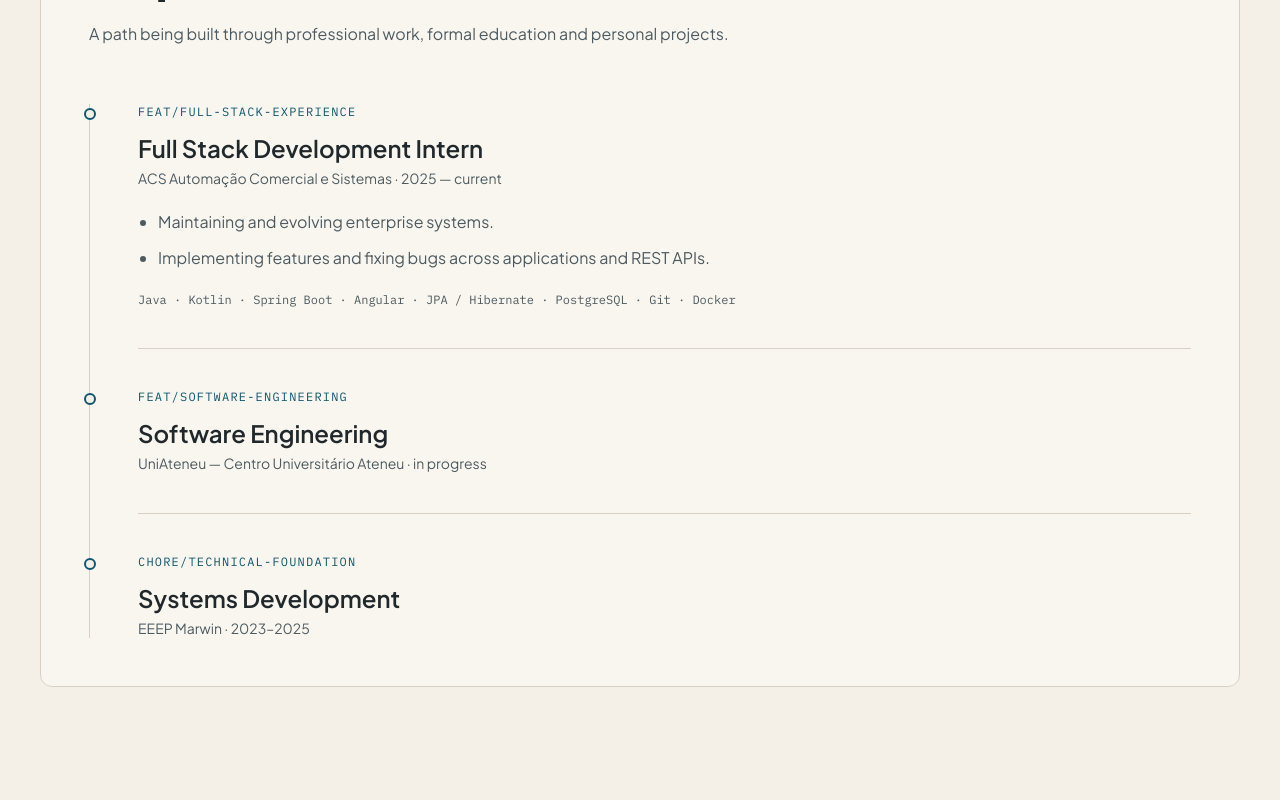
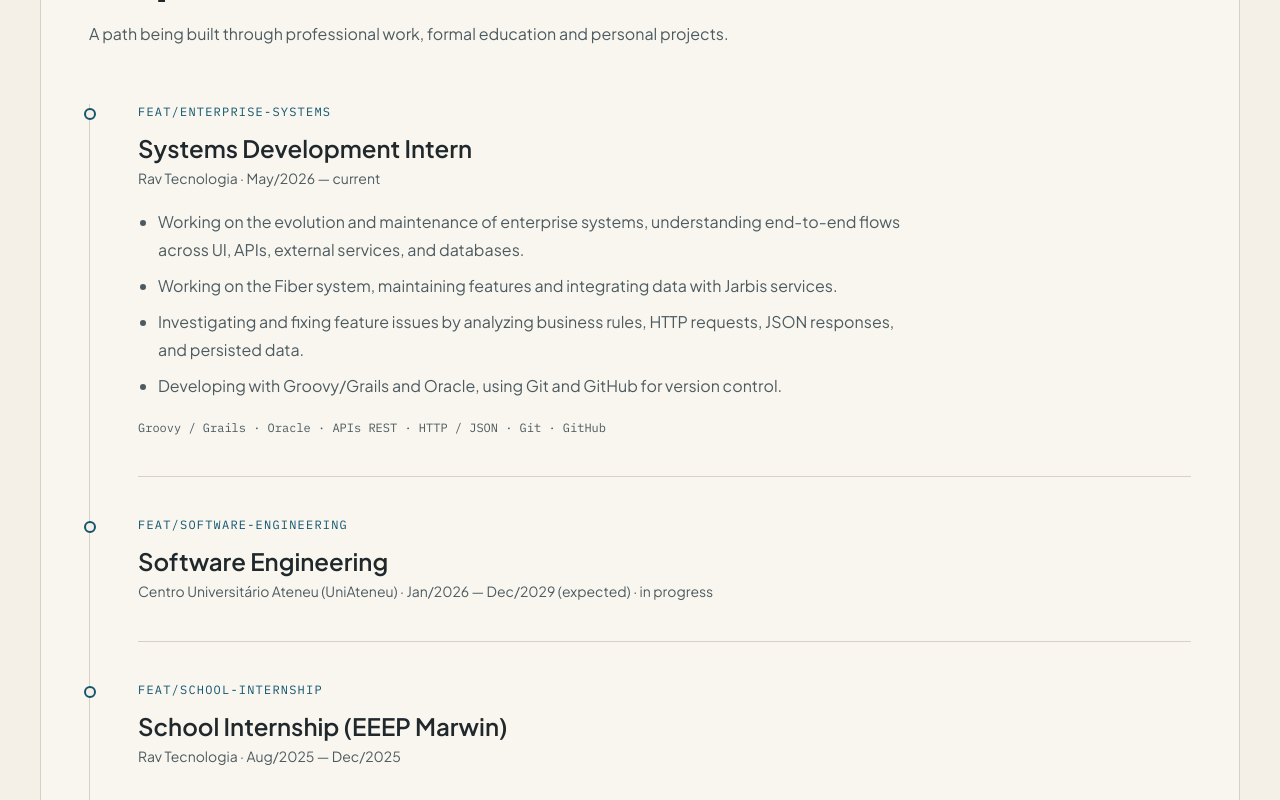
Before and after one commit to CA10V1ANA/Portfolio, a React (Vite) app: page /#skills in a window 1280 px wide. Shown: the part 5000-5800 px from the top of the page. Built offline with nearby package versions, Linux system fonts and the light colour scheme.

Commit message:
feat(experience): atualiza trajetória com Rav Tecnologia e formação

```diff
--- a/src/components/sections/Experience.tsx
+++ b/src/components/sections/Experience.tsx
@@ -4,7 +4,8 @@ import { EXPERIENCE } from '@/data/experience';
 
 export function Experience() {
   const { t } = useTranslation('pages');
-  const role = EXPERIENCE[0];
+  const currentRole = EXPERIENCE[0];
+  const schoolInternship = EXPERIENCE[1];
   const degree = EDUCATION[0];
   const technical = EDUCATION[1];
 
@@ -35,20 +36,23 @@ export function Experience() {
               aria-hidden="true"
             />
             <p className="font-mono text-xs uppercase tracking-widest text-accent">
-              feat/full-stack-experience
+              feat/enterprise-systems
             </p>
-            <h3 className="mt-3 text-2xl font-semibold">{t('experience.role.acsAutomacao')}</h3>
+            <h3 className="mt-3 text-2xl font-semibold">{t('experience.role.ravTitle')}</h3>
             <p className="mt-1 text-sm text-muted-foreground">
-              {role.company} · {role.startDate} — {t('experience.current')}
+              {currentRole.company} · {t('experience.role.ravPeriod')} — {t('experience.current')}
             </p>
             <ul className="mt-5 max-w-3xl list-disc space-y-2 pl-5 leading-7 text-muted-foreground">
-              <li>{t('experience.role.acsDesc1')}</li>
-              <li>{t('experience.role.acsDesc2')}</li>
+              <li>{t('experience.role.ravDesc1')}</li>
+              <li>{t('experience.role.ravDesc2')}</li>
+              <li>{t('experience.role.ravDesc3')}</li>
+              <li>{t('experience.role.ravDesc4')}</li>
             </ul>
             <p className="mt-5 font-mono text-xs text-muted-foreground">
-              {role.technologies?.join(' · ')}
+              {currentRole.technologies?.join(' · ')}
             </p>
           </li>
+
           <li className="relative border-b border-border py-10">
             <span
               className="absolute -left-[2.05rem] top-11 h-3 w-3 rounded-full border-2 border-accent bg-background sm:-left-[3.35rem]"
@@ -61,9 +65,27 @@ export function Experience() {
               {t('experience.education.uniateneuField')}
             </h3>
             <p className="mt-1 text-sm text-muted-foreground">
-              {degree.institution} · {t('experience.ongoing')}
+              {degree.institution} · {t('experience.education.uniateneuPeriod')} ·{' '}
+              {t('experience.ongoing')}
             </p>
           </li>
+
+          <li className="relative border-b border-border py-10">
+            <span
+              className="absolute -left-[2.05rem] top-11 h-3 w-3 rounded-full border-2 border-accent bg-background sm:-left-[3.35rem]"
+              aria-hidden="true"
+            />
+            <p className="font-mono text-xs uppercase tracking-widest text-accent">
+              feat/school-internship
+            </p>
+            <h3 className="mt-3 text-2xl font-semibold">
+              {t('experience.role.ravInternshipTitle')}
+            </h3>
+            <p className="mt-1 text-sm text-muted-foreground">
+              {schoolInternship.company} · {t('experience.role.ravInternshipPeriod')}
+            </p>
+          </li>
+
           <li className="relative pt-10">
             <span
               className="absolute -left-[2.05rem] top-11 h-3 w-3 rounded-full border-2 border-accent bg-background sm:-left-[3.35rem]"
--- a/src/data/education.ts
+++ b/src/data/education.ts
@@ -3,8 +3,9 @@ import type { EducationItem } from '@/types';
 export const EDUCATION: EducationItem[] = [
   {
     id: 'uniateneu',
-    institution: 'UniAteneu — Centro Universitário Ateneu',
-    startDate: '2026-02',
+    institution: 'Centro Universitário Ateneu (UniAteneu)',
+    startDate: '2026-01',
+    endDate: '2029-12',
     current: true,
   },
   {
--- a/src/data/experience.ts
+++ b/src/data/experience.ts
@@ -2,10 +2,16 @@ import type { ExperienceItem } from '@/types';
 
 export const EXPERIENCE: ExperienceItem[] = [
   {
-    id: 'acs-automacao',
-    company: 'ACS Automação Comercial e Sistemas',
-    startDate: '2025',
+    id: 'rav-tecnologia',
+    company: 'Rav Tecnologia',
+    startDate: '2026-05',
     current: true,
-    technologies: ['Java', 'Kotlin', 'Spring Boot', 'Angular', 'JPA / Hibernate', 'PostgreSQL', 'Git', 'Docker'],
+    technologies: ['Groovy / Grails', 'Oracle', 'APIs REST', 'HTTP / JSON', 'Git', 'GitHub'],
+  },
+  {
+    id: 'rav-tecnologia-estagio-escolar',
+    company: 'Rav Tecnologia',
+    startDate: '2025-08',
+    endDate: '2025-12',
   },
 ];
--- a/src/i18n/locales/en/pages.json
+++ b/src/i18n/locales/en/pages.json
@@ -41,21 +41,27 @@
     "current": "current",
     "ongoing": "in progress",
     "role": {
-      "acsAutomacao": "Full Stack Development Intern",
-      "acsDesc1": "Maintaining and evolving enterprise systems.",
-      "acsDesc2": "Implementing features and fixing bugs across applications and REST APIs."
+      "ravTitle": "Systems Development Intern",
+      "ravPeriod": "May/2026",
+      "ravDesc1": "Working on the evolution and maintenance of enterprise systems, understanding end-to-end flows across UI, APIs, external services, and databases.",
+      "ravDesc2": "Working on the Fiber system, maintaining features and integrating data with Jarbis services.",
+      "ravDesc3": "Investigating and fixing feature issues by analyzing business rules, HTTP requests, JSON responses, and persisted data.",
+      "ravDesc4": "Developing with Groovy/Grails and Oracle, using Git and GitHub for version control.",
+      "ravInternshipTitle": "School Internship (EEEP Marwin)",
+      "ravInternshipPeriod": "Aug/2025 — Dec/2025"
     },
     "education": {
       "uniateneuField": "Software Engineering",
       "uniateneuDegree": "Bachelor's degree",
+      "uniateneuPeriod": "Jan/2026 — Dec/2029 (expected)",
       "uniateneuDesc": "Focused on software engineering, systems architecture, data structures, databases, web development and programming best practices.",
-      "marwinField": "Systems Development",
+      "marwinField": "Systems Development Technician",
       "marwinDegree": "High School with Integrated Technical Diploma",
       "marwinDesc": "Technical training integrated with high school education, covering programming fundamentals and systems development."
     },
     "seo": {
       "title": "Experience — Caio Viana",
-      "description": "Professional experience and Software Engineering education of Caio Viana."
+      "description": "Professional experience at Rav Tecnologia and Software Engineering education of Caio Viana."
     }
   },
   "contact": {
--- a/src/i18n/locales/es/pages.json
+++ b/src/i18n/locales/es/pages.json
@@ -41,21 +41,27 @@
     "current": "actual",
     "ongoing": "en curso",
     "role": {
-      "acsAutomacao": "Pasante de Desarrollo Full Stack",
-      "acsDesc1": "Mantenimiento y evolución de sistemas corporativos.",
-      "acsDesc2": "Implementación de funcionalidades y corrección de errores en aplicaciones y APIs REST."
+      "ravTitle": "Pasante en Desarrollo de Sistemas",
+      "ravPeriod": "May/2026",
+      "ravDesc1": "Participación en la evolución y mantenimiento de sistemas corporativos, comprendiendo flujos entre interfaz, APIs, servicios externos y base de datos.",
+      "ravDesc2": "Trabajo en el sistema Fiber, con mantenimiento de funcionalidades e integración de datos con servicios de Jarbis.",
+      "ravDesc3": "Investigación y corrección de problemas en funcionalidades, analizando reglas de negocio, peticiones HTTP, respuestas JSON y datos persistidos.",
+      "ravDesc4": "Trabajo diario con Groovy/Grails y Oracle, utilizando Git y GitHub para control de versiones.",
+      "ravInternshipTitle": "Pasantía escolar (EEEP Marwin)",
+      "ravInternshipPeriod": "Ago/2025 — Dic/2025"
     },
     "education": {
       "uniateneuField": "Ingeniería de Software",
       "uniateneuDegree": "Licenciatura",
+      "uniateneuPeriod": "Ene/2026 — Dic/2029 (prev.)",
       "uniateneuDesc": "Formación enfocada en ingeniería de software, arquitectura de sistemas, estructuras de datos, bases de datos, desarrollo web y buenas prácticas de programación.",
-      "marwinField": "Desarrollo de Sistemas",
+      "marwinField": "Técnico en Desarrollo de Sistemas",
       "marwinDegree": "Educación Media con Diploma Técnico Integrado",
       "marwinDesc": "Formación técnica integrada a la educación media, con fundamentos de programación y desarrollo de sistemas."
     },
     "seo": {
       "title": "Experiencia — Caio Viana",
-      "description": "Experiencia profesional y formación en Ingeniería de Software de Caio Viana."
+      "description": "Experiencia profesional en Rav Tecnologia y formación en Ingeniería de Software de Caio Viana."
     }
   },
   "contact": {
--- a/src/i18n/locales/pt-BR/pages.json
+++ b/src/i18n/locales/pt-BR/pages.json
@@ -41,21 +41,27 @@
     "current": "atual",
     "ongoing": "em andamento",
     "role": {
-      "acsAutomacao": "Estagiário de Desenvolvimento Full Stack",
-      "acsDesc1": "Manutenção e evolução de sistemas corporativos.",
-      "acsDesc2": "Implementação de funcionalidades e correção de bugs em aplicações e APIs REST."
+      "ravTitle": "Estagiário em Desenvolvimento de Sistemas",
+      "ravPeriod": "Mai/2026",
+      "ravDesc1": "Atuação na evolução e manutenção de sistemas corporativos, compreendendo fluxos entre interface, APIs, serviços externos e banco de dados.",
+      "ravDesc2": "Atuação no sistema Fiber, com manutenção de funcionalidades e integração de dados com serviços do Jarbis.",
+      "ravDesc3": "Investigação e correção de problemas em funcionalidades, analisando regras de negócio, requisições HTTP, respostas JSON e dados persistidos.",
+      "ravDesc4": "Trabalho diário com Groovy/Grails e Oracle, utilizando Git e GitHub para versionamento.",
+      "ravInternshipTitle": "Estágio escolar (EEEP Marwin)",
+      "ravInternshipPeriod": "Ago/2025 — Dez/2025"
     },
     "education": {
       "uniateneuField": "Engenharia de Software",
       "uniateneuDegree": "Bacharelado",
+      "uniateneuPeriod": "Jan/2026 — Dez/2029 (prev.)",
       "uniateneuDesc": "Formação com foco em engenharia de software, arquitetura de sistemas, estrutura de dados, banco de dados, desenvolvimento web e boas práticas de programação.",
-      "marwinField": "Desenvolvimento de Sistemas",
+      "marwinField": "Técnico em Desenvolvimento de Sistemas",
       "marwinDegree": "Ensino Médio e Técnico Integrado",
       "marwinDesc": "Formação técnica integrada ao ensino médio, com fundamentos de programação e desenvolvimento de sistemas."
     },
     "seo": {
       "title": "Experiência — Caio Viana",
-      "description": "Experiência profissional e formação em Engenharia de Software de Caio Viana."
+      "description": "Experiência profissional na Rav Tecnologia e formação em Engenharia de Software de Caio Viana."
     }
   },
   "contact": {
```
